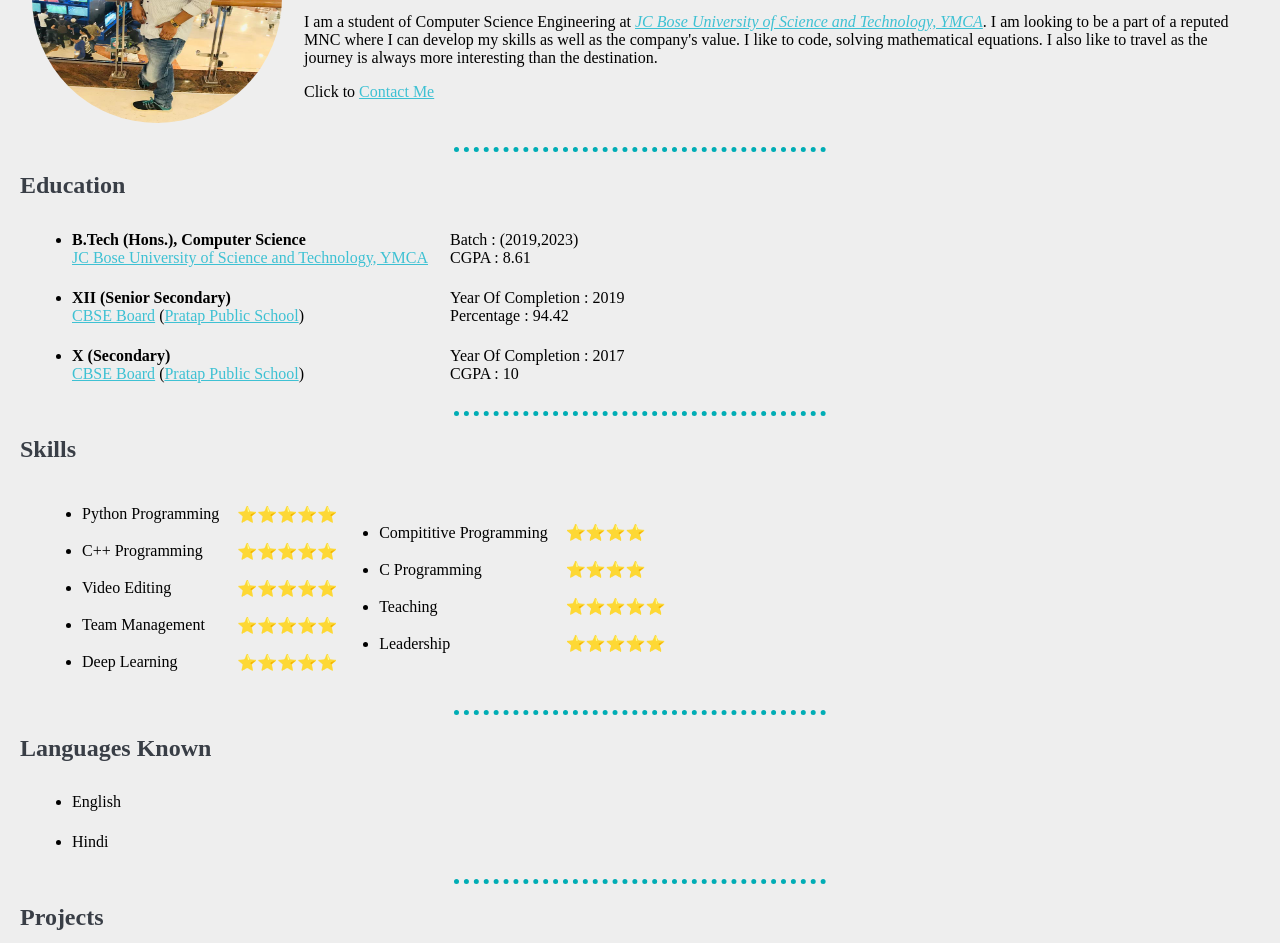
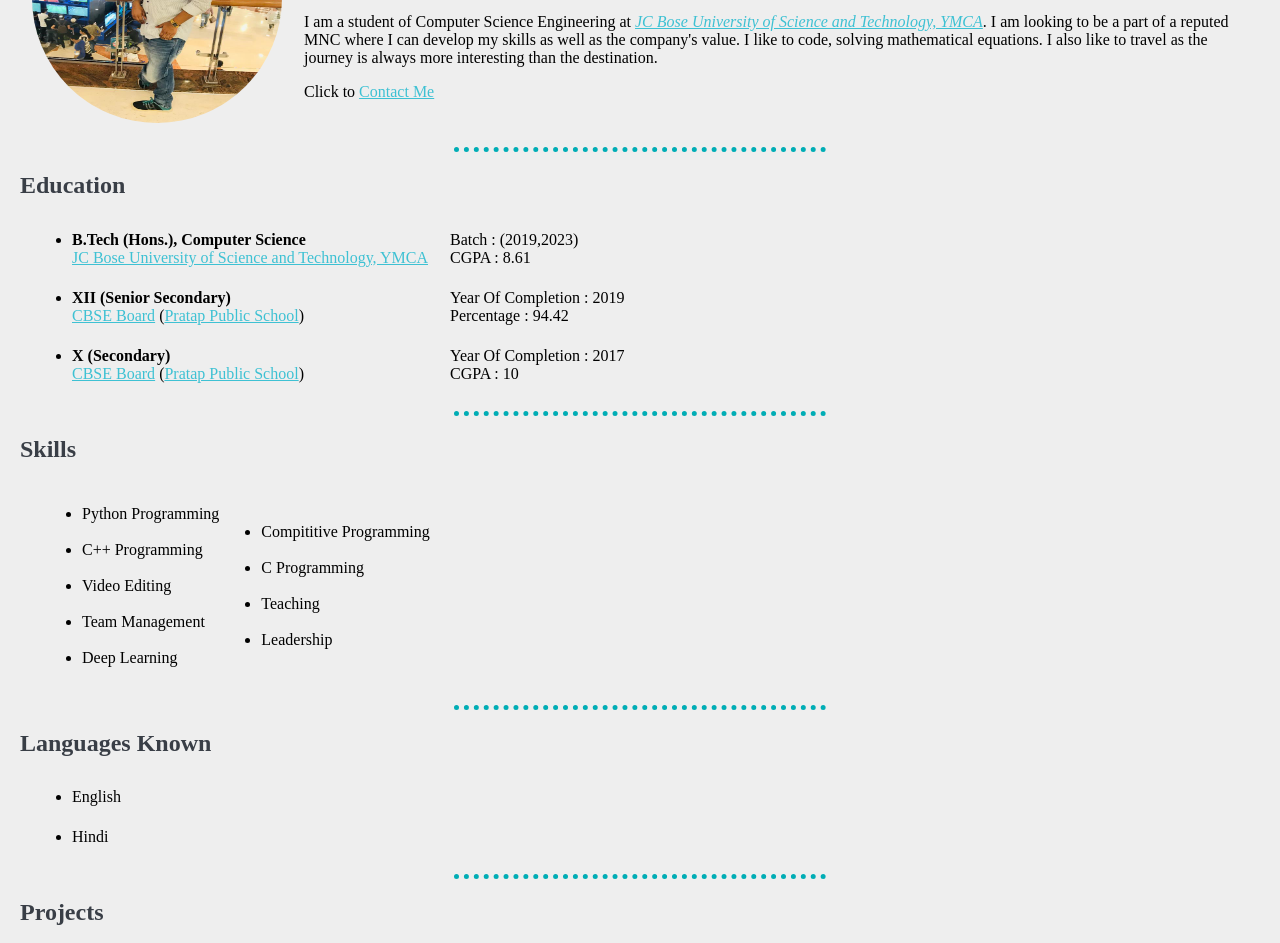
Before and after one commit to ritikgoyal1701/CV, a plain HTML site: page index.html in a window 1280 px wide. Shown: the part 149-1092 px from the top of the page. Drawn offline with Linux system fonts and the light colour scheme.

Commit message:
Update index.html

```diff
--- a/index.html
+++ b/index.html
@@ -79,40 +79,25 @@
                 <td>
                   <li>Python Programming</li>
                 </td>
-                <td>
-                  ⭐⭐⭐⭐⭐
-                </td>
               </tr>
               <tr>
                 <td>
                   <li>C++ Programming</li>
-                </td>
-                <td>
-                  ⭐⭐⭐⭐⭐
                 </td>
               </tr>
               <tr>
                 <td>
                   <li>Video Editing</li>
                 </td>
-                <td>
-                  ⭐⭐⭐⭐⭐
-                </td>
               </tr>
               <tr>
                 <td>
                   <li>Team Management</li>
                 </td>
-                <td>
-                  ⭐⭐⭐⭐⭐
-                </td>
               </tr>
               <tr>
                 <td>
                   <li>Deep Learning</li>
-                </td>
-                <td>
-                  ⭐⭐⭐⭐⭐
                 </td>
               </tr>
             </table>
@@ -123,32 +108,20 @@
                 <td>
                   <li>Compititive Programming</li>
                 </td>
-                <td>
-                  ⭐⭐⭐⭐
-                </td>
               </tr>
               <tr>
                 <td>
                   <li>C Programming</li>
-                </td>
-                <td>
-                  ⭐⭐⭐⭐
                 </td>
               </tr>
               <tr>
                 <td>
                   <li>Teaching</li>
                 </td>
-                <td>
-                  ⭐⭐⭐⭐⭐
-                </td>
               </tr>
               <tr>
                 <td>
                   <li>Leadership</li>
-                </td>
-                <td>
-                  ⭐⭐⭐⭐⭐
                 </td>
               </tr>
             </table>
```
